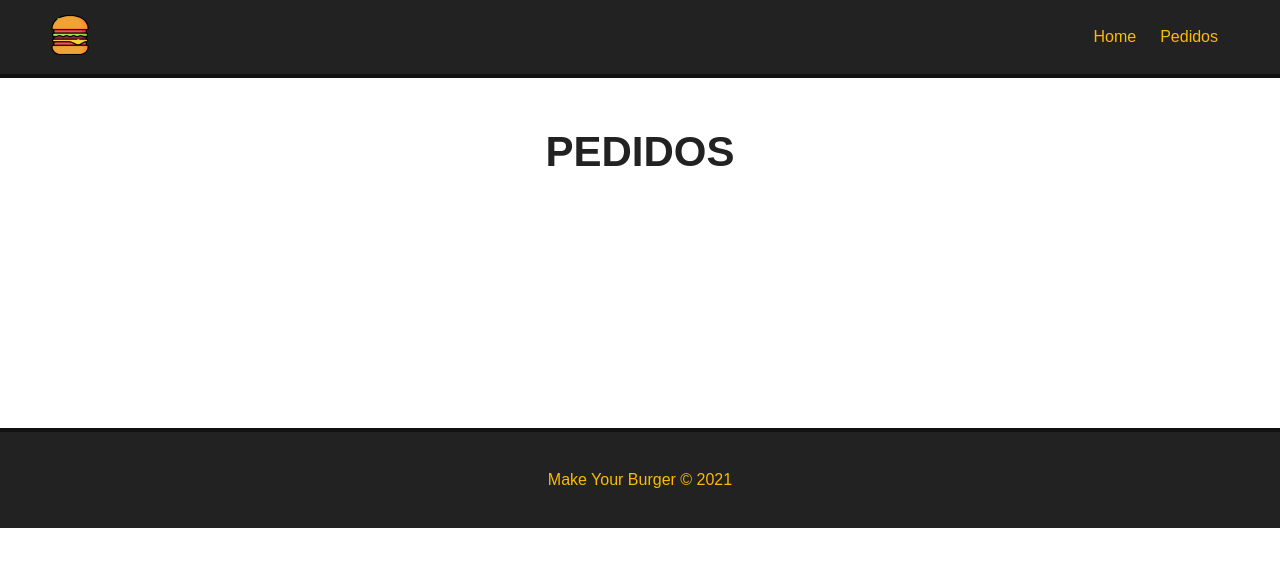
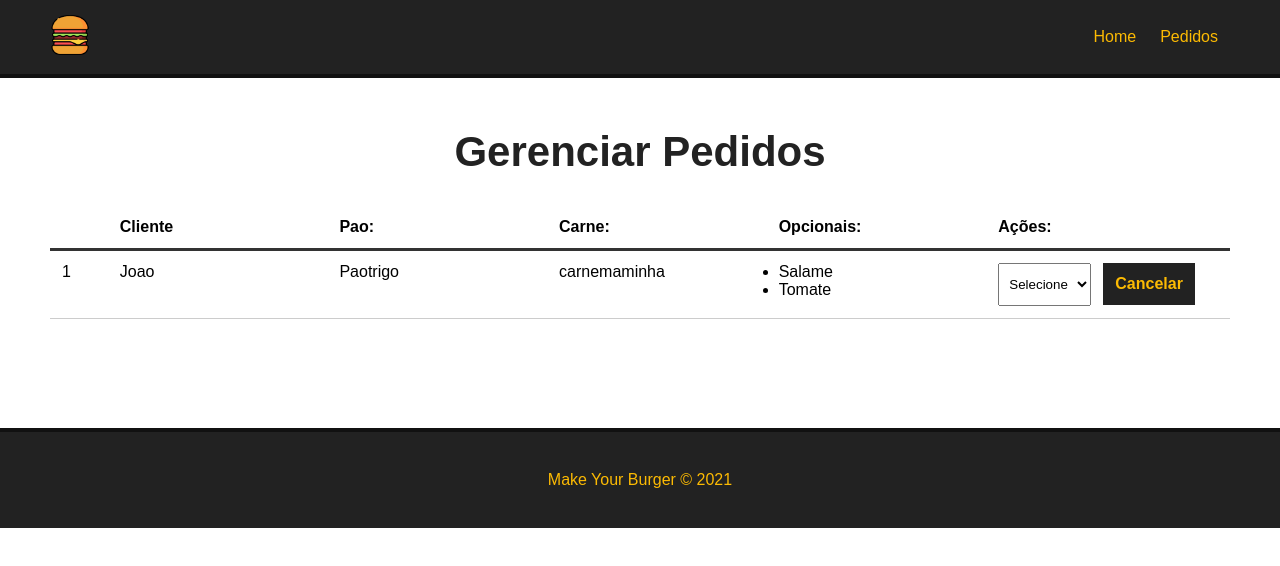
Before and after one commit to AndersonKardek/makeBuger, a Vue app: page /pedidos in a window 1280 px wide. Shown: the top 566 px of the page. Built offline with nearby package versions, Linux system fonts and the light colour scheme.

Commit message:
Arrumando tabelas

```diff
--- a/db/db.json
+++ b/db/db.json
@@ -99,6 +99,40 @@
       ],
       "status": "Solicitado",
       "id": 2
+    },
+    {
+      "nome": "Ronaldinho",
+      "carne": "Alcatra",
+      "pao": "Parmesão e Orégano",
+      "opcionais": [
+        "Bacon",
+        "Salame"
+      ],
+      "status": "Solicitado",
+      "id": 3
+    },
+    {
+      "nome": "solange",
+      "carne": "Picanha",
+      "pao": "3 Queijos",
+      "opcionais": [
+        "Tomate",
+        "Cheddar"
+      ],
+      "status": "Solicitado",
+      "id": 4
+    },
+    {
+      "nome": "Maria",
+      "carne": "Veggie burger",
+      "pao": "Integral",
+      "opcionais": [
+        "Tomate",
+        "Pepino",
+        "Cebola roxa"
+      ],
+      "status": "Solicitado",
+      "id": 5
     }
   ]
 }
--- a/src/components/BurgerForm.vue
+++ b/src/components/BurgerForm.vue
@@ -1,6 +1,6 @@
 <template>
   <div>
-    <p>componente de mensagem</p>
+    <Message :msg ="msg" v-show="msg" />
     <div>
       <form id="burger-form" @submit="createBurger">
         <div class="input-container">
@@ -58,8 +58,14 @@
 </template>
 
 <script>
+import Message from "./Message.vue"
+
 export default {
   name: "BurgerForm",
+
+  components: {
+    Message,
+  },
 
   data() {
     return {
@@ -104,6 +110,10 @@ export default {
       });
 
       const res = await req.json();
+
+      this.msg = `Pedido Nº ${res.id} realizado com sucesso`;
+
+      setTimeout(() => this.msg = "", 3000);
 
       this.nome = "";
       this.carne = "";
--- /dev/null
+++ b/src/components/DashBoard.vue
@@ -0,0 +1,92 @@
+<template>
+  <div id="burger-table">
+    <div>
+      <div id="burger-table-heading">
+      <div class="order-id"></div>
+        <div>Cliente</div>
+        <div>Pao:</div>
+        <div>Carne:</div>
+        <div>Opcionais:</div>
+        <div>Ações:</div>
+      </div>
+      <div id="burger-table-rows">
+        <div class="burger-table-row">
+          <div class="order-number">1</div>
+          <div>Joao</div>
+          <div>Paotrigo</div>
+          <div>carnemaminha</div>
+          <div>
+            <ul>
+              <li>Salame</li>
+              <li>Tomate</li>
+            </ul>
+          </div>
+          <div>
+            <select name="status" id="status">
+              <option value="">Selecione</option>
+            </select>
+            <button class="delete-btn">Cancelar</button>
+          </div>
+        </div>
+      </div>
+    </div>
+  </div>
+</template>
+
+<script>
+export default {
+  name: "DashBoard"
+
+}
+</script>
+
+<style scoped>
+#burger-table {
+    max-width: 1200px;
+    margin: 0 auto;
+  }
+  #burger-table-heading,
+  #burger-table-rows,
+  .burger-table-row {
+    display: flex;
+    flex-wrap: wrap;
+  }
+  #burger-table-heading {
+    font-weight: bold;
+    padding: 12px;
+    border-bottom: 3px solid #333;
+  }
+  .burger-table-row {
+    width: 100%;
+    padding: 12px;
+    border-bottom: 1px solid #CCC;
+  }
+  #burger-table-heading div,
+  .burger-table-row div {
+    width: 19%;
+  }
+  #burger-table-heading .order-id,
+  .burger-table-row .order-number {
+    width: 5%;
+  }
+  select {
+    padding: 12px 6px;
+    margin-right: 12px;
+  }
+  .delete-btn {
+    background-color: #222;
+    color:#fcba03;
+    font-weight: bold;
+    border: 2px solid #222;
+    padding: 10px;
+    font-size: 16px;
+    margin: 0 auto;
+    cursor: pointer;
+    transition: .5s;
+  }
+
+  .delete-btn:hover {
+    background-color: transparent;
+    color: #222;
+  }
+</style>
--- /dev/null
+++ b/src/components/Message.vue
@@ -0,0 +1,28 @@
+<template>
+  <div class="message-container">
+     <p>{{ msg }}</p>
+  </div>
+</template>
+
+<script>
+export default {
+  name: "Message",
+
+  props: {
+    msg: String
+  }
+
+}
+</script>
+
+<style scoped>
+ .message-container {
+    color: #004085;
+    background-color: #cce5ff;
+    border: 2px solid #b8daff;
+    border-radius: 5px;
+    padding: 10px;
+    max-width: 400px;
+    margin: 30px auto;
+  }
+</style>
--- a/src/views/Pedidos.vue
+++ b/src/views/Pedidos.vue
@@ -1,11 +1,22 @@
 <template>
   <footer class="main-container">
-    <h1>PEDIDOS</h1>
+    <h1>Gerenciar Pedidos</h1>
+    <DashBoard />
   </footer>
 </template>
 
 <script>
+import DashBoard from "../components/DashBoard.vue"
+
 export default {
   name: "Pedidos",
+
+  components: {
+    DashBoard,
+  }
 };
 </script>
+
+<style scoped>
+
+</style>
```
